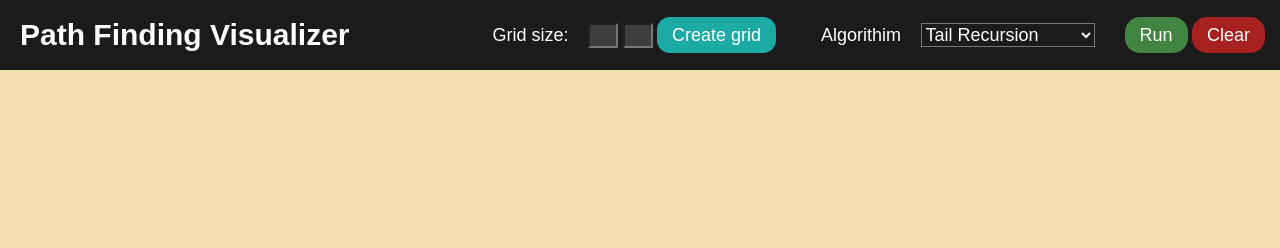
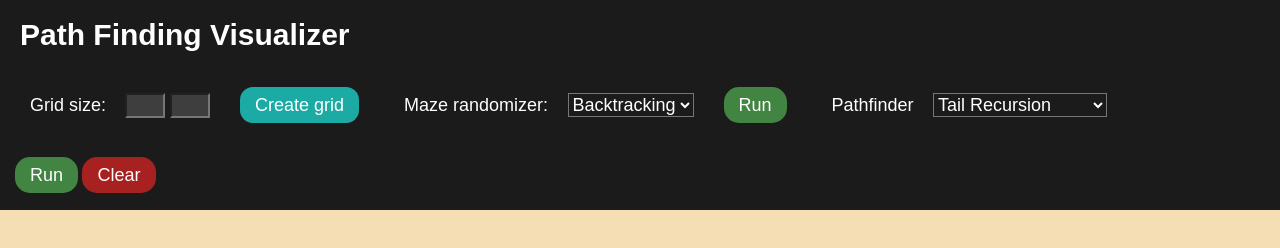
Before and after one commit to MaeseJohn/pathfinder, a plain HTML site: page index.html in a window 1280 px wide. Drawn offline with Linux system fonts and the light colour scheme.

Commit message:
MAze randomizer buttos

```diff
--- a/assets/navbar.css
+++ b/assets/navbar.css
@@ -52,7 +52,7 @@ ul li input{
     text-decoration: none;
     font-size: 18px;
     background-color: #3f3e3e;
-    width: 30px;
+    width: 40px;
 }
 nav ul li a{
     color: white;
--- a/index.html
+++ b/index.html
@@ -17,19 +17,30 @@
                 <a href="#">Grid size:</a>
                 <input type="text" id="heigth">
                 <input type="text" id="width">
+            </li>
+            <li>
                 <a href="#" class="create button" id="create">Create grid</a>
             </li>
             <li>
-                <a href="#">Algorithim</a>
+                <a href="#">Maze randomizer:</a>
+                <select name="randomicers">
+                    <option value="bt">Backtracking</option>
+                </select>
+            </li>
+            <li>
+                <a href="#" class="run button" id="mazerun">Run</a>
+            </li>
+            <li>
+                <a href="#">Pathfinder</a>
 
-                <select id="country" name="country">
+                <select name="pathfinders">
                 <option value="tr">Tail Recursion</option>
                 <option value="di">Dijkstra's algorithm</option>
                 <option value="re">Recursion</option>
                 </select>
             </li>
             <li>
-                <a href="#" class="run button" id="run">Run</a>
+                <a href="#" class="run button" id="pathrun">Run</a>
                 <a href="#" class="clear button" id="clear">Clear</a>
             </li>
         </ul>
```
